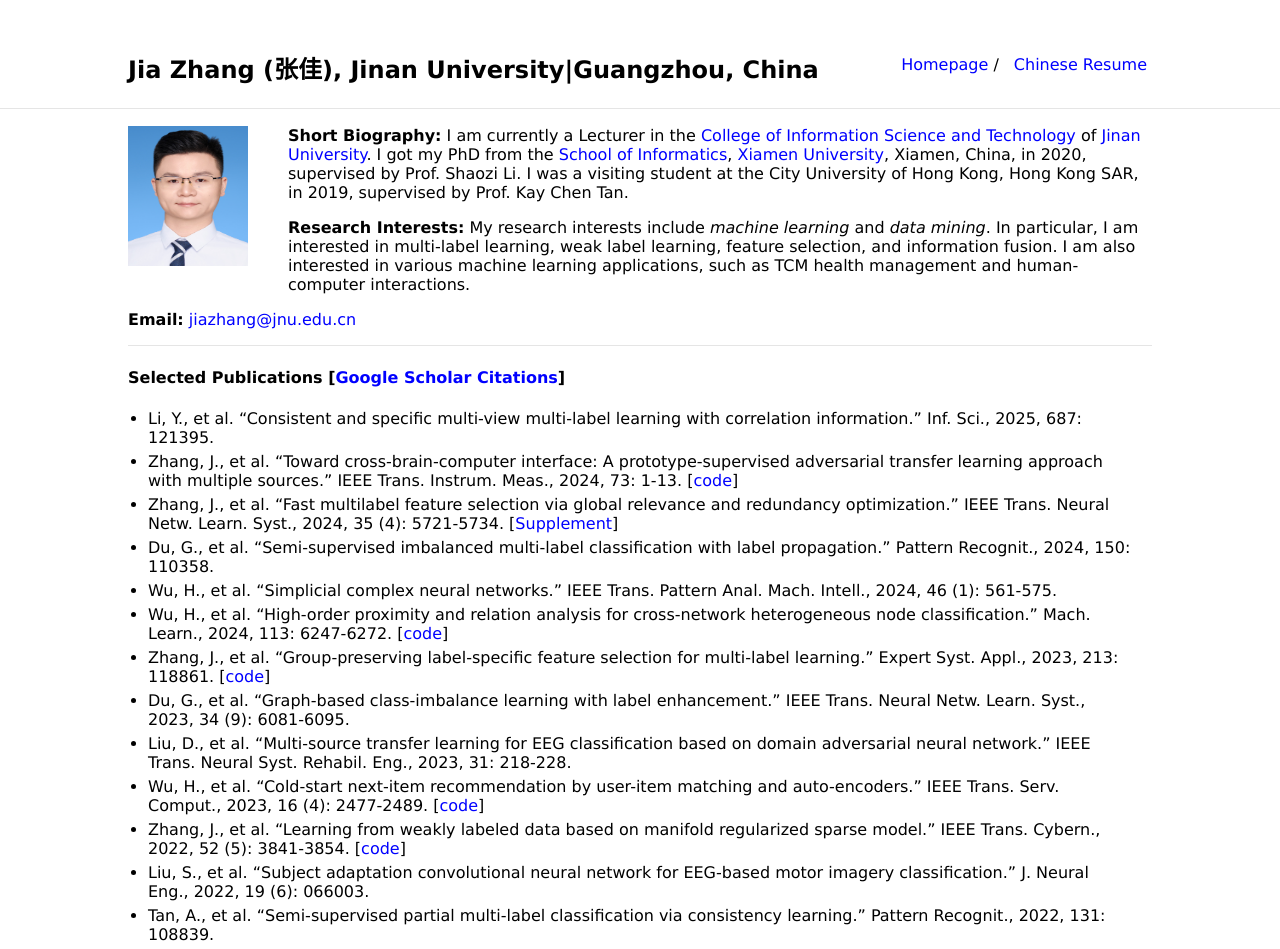
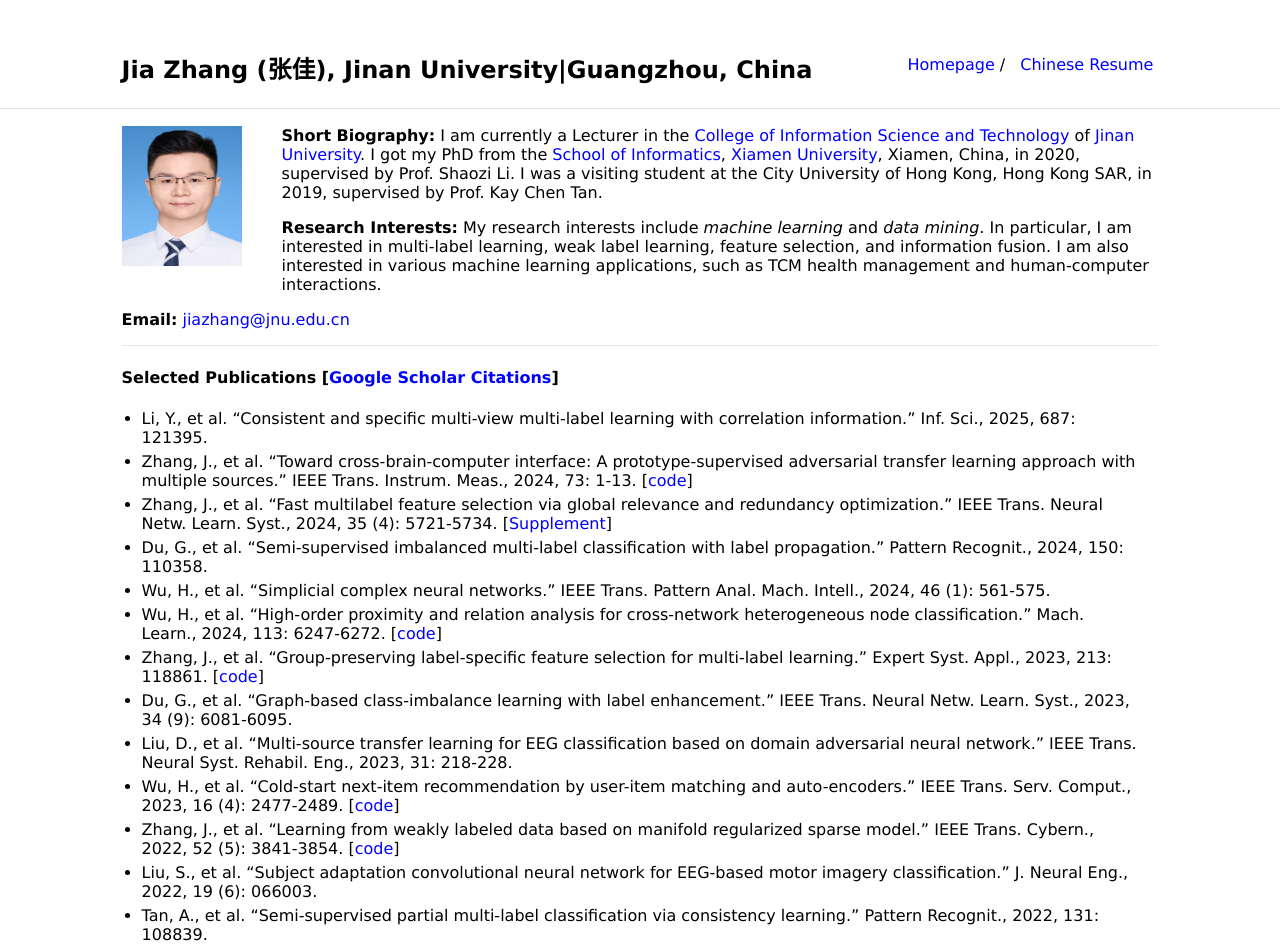
Before and after one commit to jiazhang-ml/jiazhang-ml.github.io, a Jekyll site: the page built from index.md, in a window 1280 px wide. Shown: the top 949 px of the page. Built offline with Jekyll 4.4.1, drawn with Linux system fonts in a browser that asks for light colours.

Commit message:
Update _style.scss

```diff
--- a/_sass/_style.scss
+++ b/_sass/_style.scss
@@ -68,7 +68,7 @@ hr {
 /* Divs */
 
 .container {
-    max-width: 80%;
+    max-width: 81%;
     margin: auto;
 
 }
```
